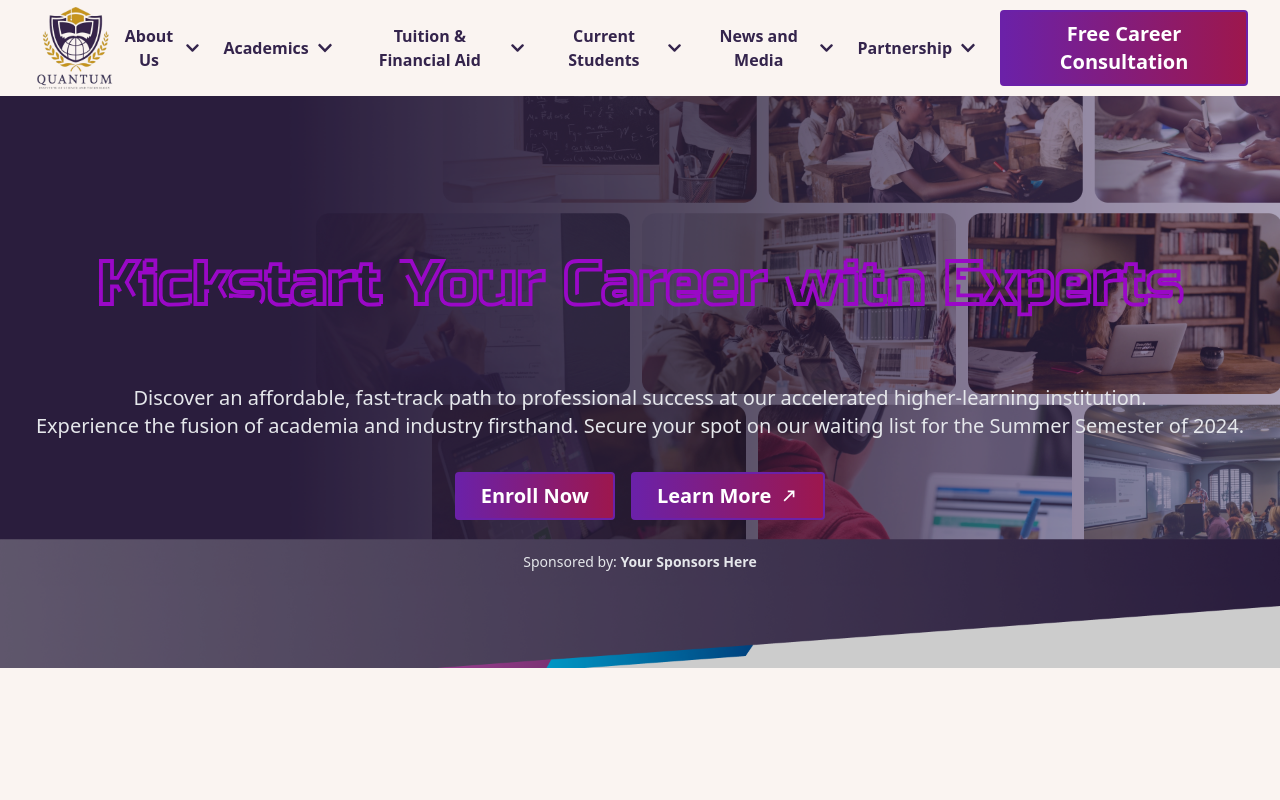
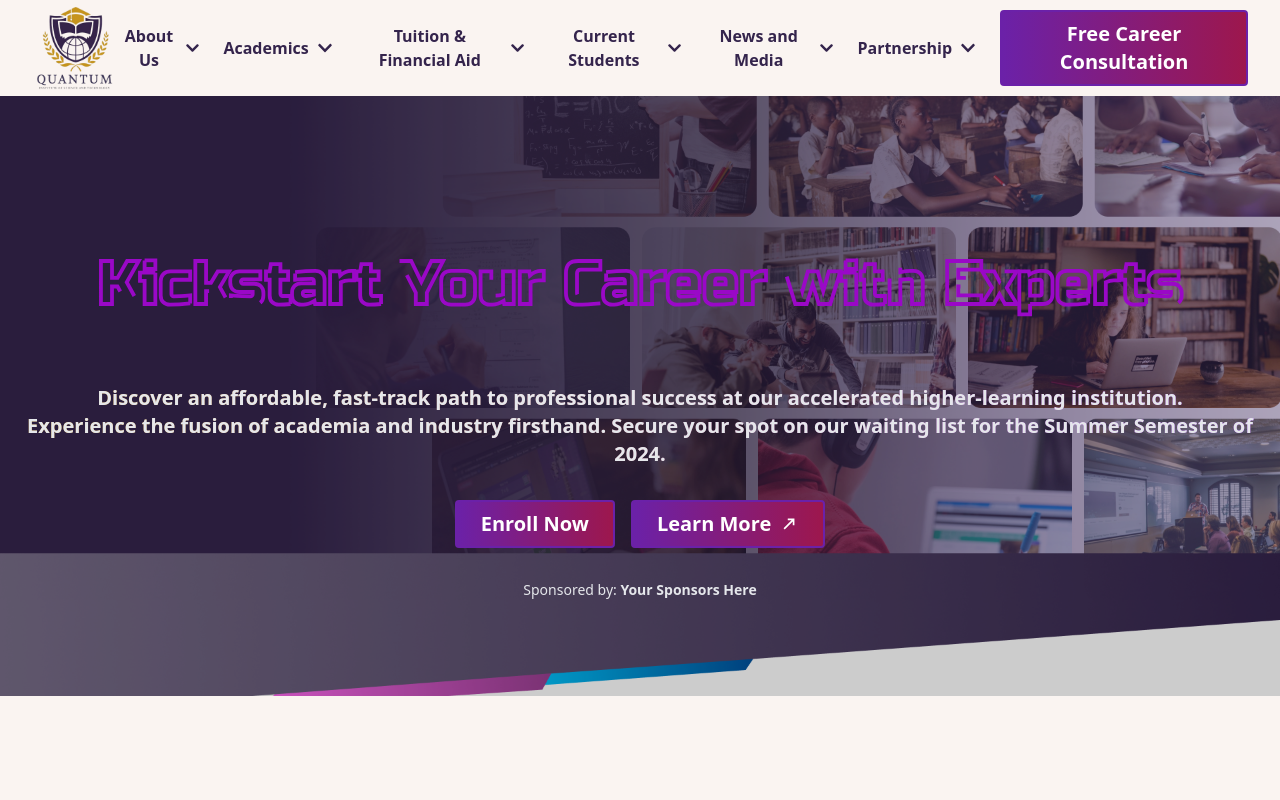
Before and after one commit to shejanNizam/quantum-education, a Next.js app: page / in a window 1280 px wide. Shown: the top 800 px of the page. Built offline with nearby package versions, Linux system fonts and the light colour scheme.

Commit message:
banner refactor

```diff
--- a/src/components/Home/Banner.js
+++ b/src/components/Home/Banner.js
@@ -65,7 +65,6 @@
             textAnchor="middle"
             dominantBaseline="middle"
             className={`${styles.animatedText}`}
-            aria-label="Kickstart Your Career with Experts"
           >
             Kickstart Your Career with Experts
           </text>
@@ -77,7 +76,7 @@
           initial="hidden"
           whileInView="visible"
           viewport={{ once: true, amount: 0.8 }}
-          className="text-lg md:text-xl text-gray-200 mb-8" // Tailwind classes for paragraph
+          className="text-lg md:text-xl text-gray-200 mb-8 customHeading" // Tailwind classes for paragraph
         >
           Discover an affordable, fast-track path to professional success at our
           accelerated higher-learning institution.
```
